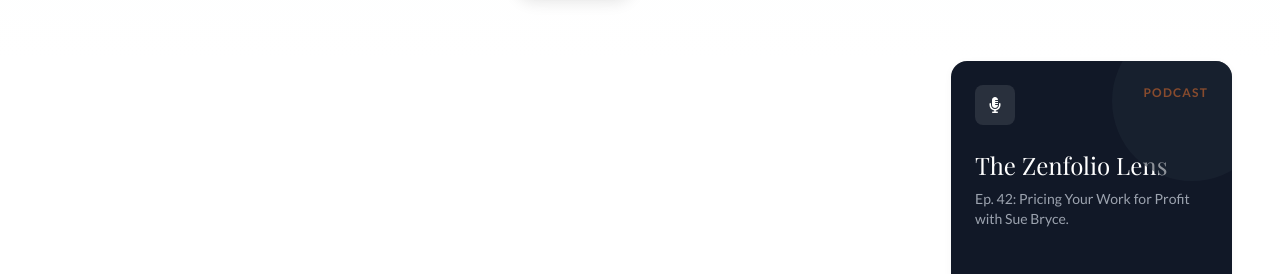
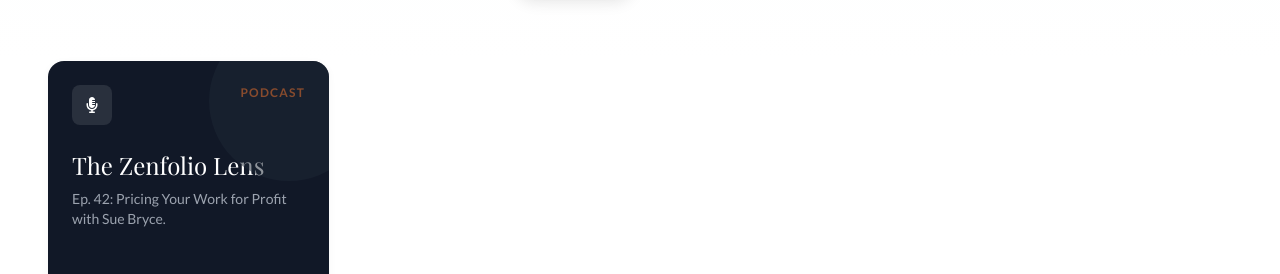
Before and after one commit to axel410/blog-example-zenfolio, a plain HTML site: page index.html in a window 1280 px wide. Both pictures are taken after a click on the button "Podcasts". Shown: the part 526-800 px from the top of the page. Drawn offline with nearby package versions, Linux system fonts and the light colour scheme; a web font is replaced by a local one.

Commit message:
Update index.html

```diff
--- a/index.html
+++ b/index.html
@@ -44,7 +44,18 @@
                 btn.classList.add('bg-white', 'text-gray-600', 'border', 'border-gray-200');
             });
 
-            // 2. Filter grid items
+            // 2. Handle layout pinning
+            // When filtering, we want to remove the forced column positioning so items flow naturally
+            const pinnedItems = document.querySelectorAll('.js-pinned');
+            pinnedItems.forEach(item => {
+                if (category === 'all') {
+                    item.classList.add('lg:col-start-4');
+                } else {
+                    item.classList.remove('lg:col-start-4');
+                }
+            });
+
+            // 3. Filter grid items
             const x = document.getElementsByClassName("hub-card");
             if (category == "all") category = "";
             for (let i = 0; i < x.length; i++) {
@@ -222,7 +233,8 @@
             </div>
 
             <!-- 2. Podcast Integration (Forced to Right Column) -> category: podcasts -->
-            <div data-category="podcasts" class="hub-card bg-gray-900 rounded-2xl p-6 col-span-1 md:col-span-1 lg:col-start-4 row-span-2 flex flex-col justify-between shadow-card relative overflow-hidden">
+            <!-- Added 'js-pinned' class to target this element in JS -->
+            <div data-category="podcasts" class="hub-card js-pinned bg-gray-900 rounded-2xl p-6 col-span-1 md:col-span-1 lg:col-start-4 row-span-2 flex flex-col justify-between shadow-card relative overflow-hidden">
                 <!-- Decorative circles -->
                 <div class="absolute -top-10 -right-10 w-40 h-40 bg-gray-800 rounded-full opacity-50"></div>
 
@@ -367,7 +379,8 @@
             </div>
 
             <!-- 8. Upcoming Event (Forced to Right Column) -> category: webinars -->
-            <div data-category="webinars" class="hub-card bg-zen-black rounded-2xl p-6 col-span-1 lg:col-start-4 text-white flex flex-col items-center justify-center text-center shadow-card">
+            <!-- Added 'js-pinned' class to target this element in JS -->
+            <div data-category="webinars" class="hub-card js-pinned bg-zen-black rounded-2xl p-6 col-span-1 lg:col-start-4 text-white flex flex-col items-center justify-center text-center shadow-card">
                 <i class="fa-regular fa-calendar-check text-4xl text-zen-orange mb-3"></i>
                 <h3 class="font-bold text-lg mb-1">WPPI 2025</h3>
                 <p class="text-sm text-gray-400 mb-4">Join us at the booth!</p>
```
